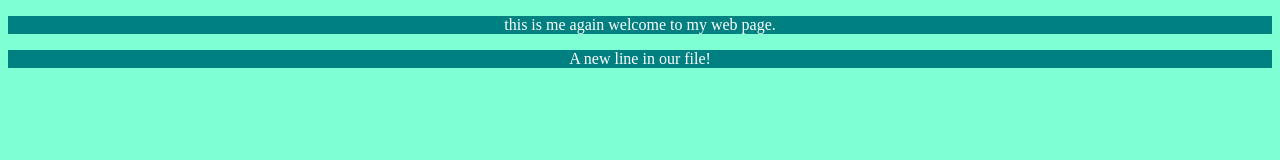
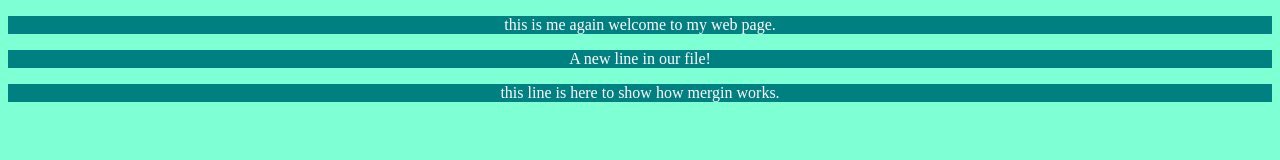
Before and after one commit to IbrahemBasheer/hello-world2, a plain HTML site: page index.html in a window 1280 px wide. Drawn offline with Linux system fonts and the light colour scheme.

Commit message:
Update index.html with emergancy fix

```diff
--- a/index.html
+++ b/index.html
@@ -7,5 +7,6 @@
     <body>
         <p>this is me again welcome to my web page.</p>
         <p>A new line in our file!</p>
+        <p>this line is here to show how mergin works.</p>
     </body>
 </html>
```
